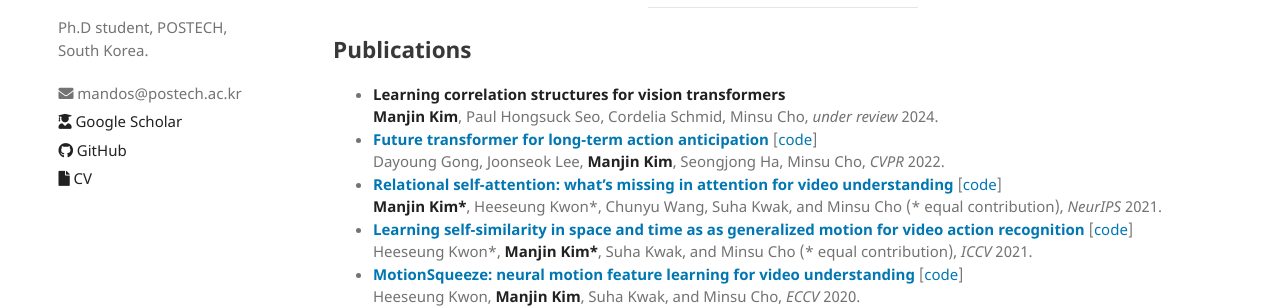
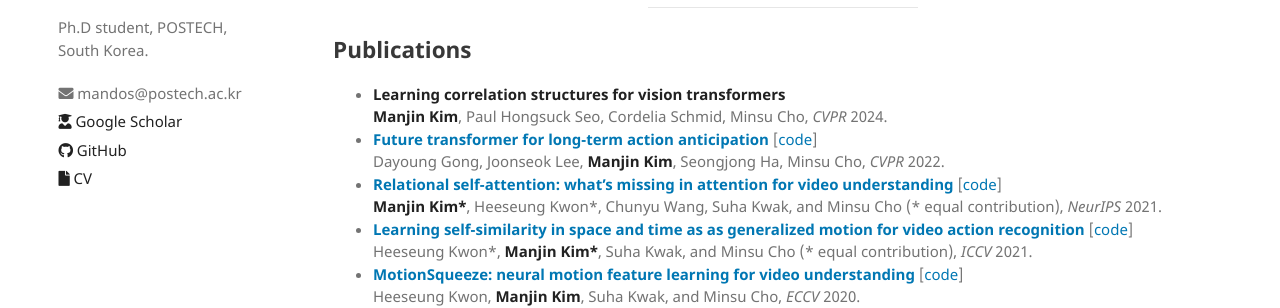
Before and after one commit to KimManjin/KimManjin.github.io, a Jekyll site: the page built from index.md, in a window 1280 px wide and 900 px high. Shown: the part 302-610 px from the top of the window. Built offline with Jekyll 4.4.1, drawn with Linux system fonts in a browser that asks for light colours; our own code applies the rules of GitHub Pages for plain Markdown files.

```diff
--- a/index.md
+++ b/index.md
@@ -26,7 +26,7 @@ I'm Manjin Kim, a Ph.D student in [Pohang University of Science and Technology (
 
 ## Publications
 - **Learning correlation structures for vision transformers**
-  **Manjin Kim**, Paul Hongsuck Seo, Cordelia Schmid, Minsu Cho, _under review_ 2024.
+  **Manjin Kim**, Paul Hongsuck Seo, Cordelia Schmid, Minsu Cho, _CVPR_ 2024.
 - **[Future transformer for long-term action anticipation](https://arxiv.org/abs/2205.14022)** &#91;[code](https://github.com/gongda0e/FUTR)&#93;
   Dayoung Gong, Joonseok Lee, **Manjin Kim**, Seongjong Ha, Minsu Cho, _CVPR_ 2022.
 - **[Relational self-attention: what's missing in attention for video understanding](https://arxiv.org/abs/2111.01673)** &#91;[code](https://github.com/KimManjin/RSA)&#93;
```
